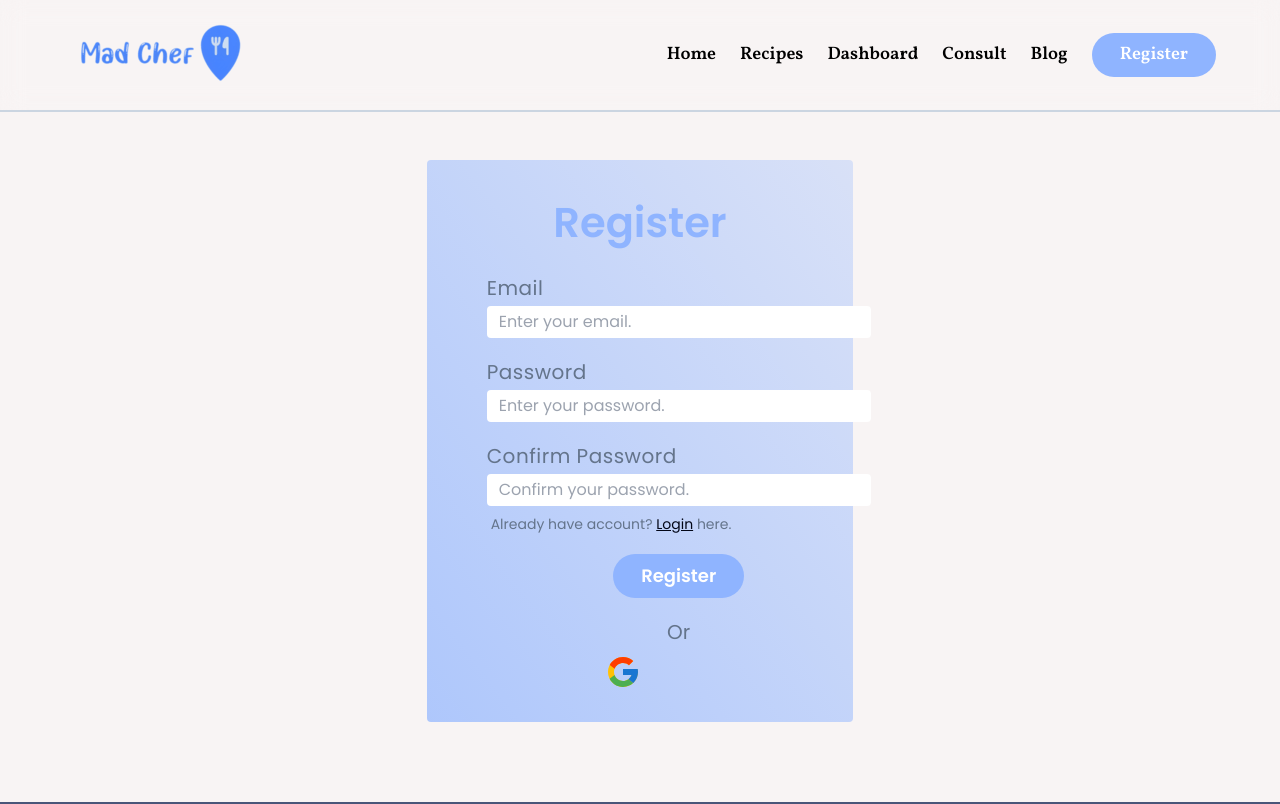
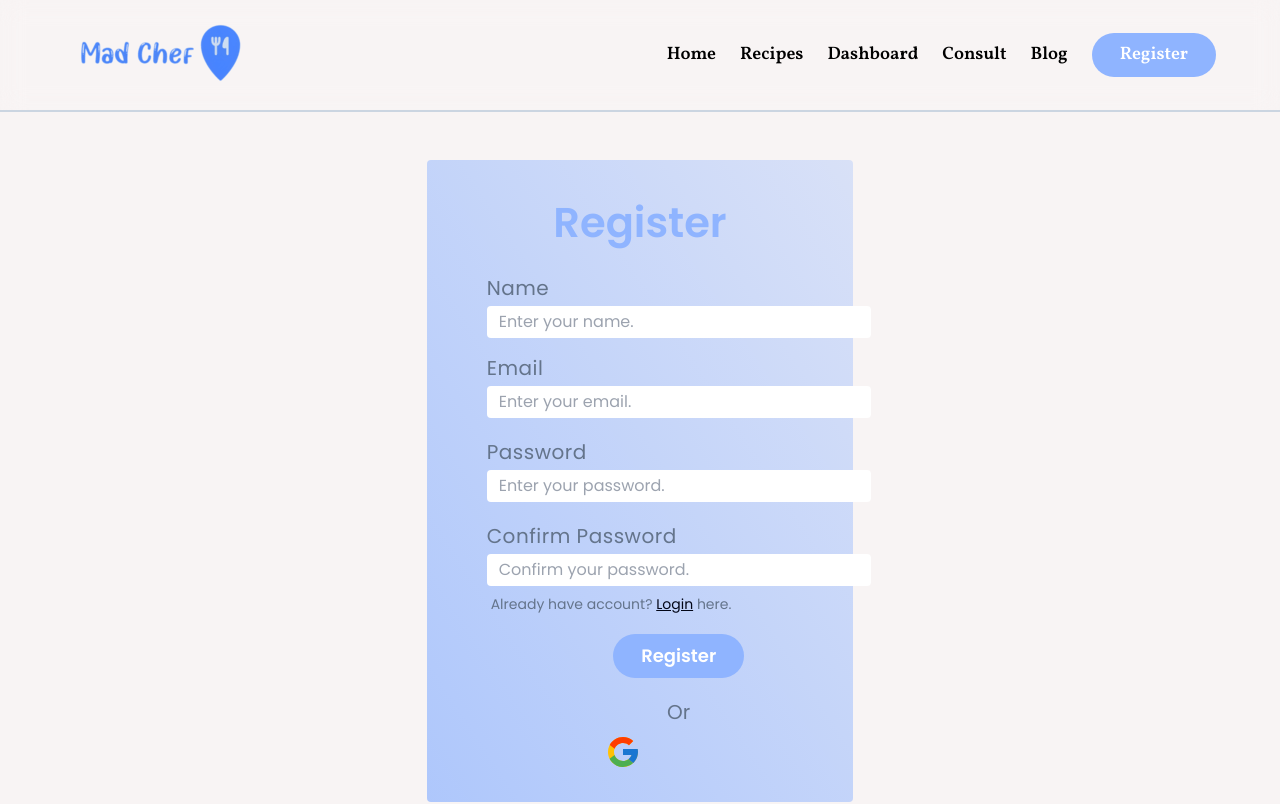
Before and after one commit to MohammadNaiem65/mad-chef-client, a React (Vite) app: page /register in a window 1280 px wide. Shown: the top 804 px of the page. Built offline with nearby package versions, Linux system fonts and the light colour scheme; some icons are missing.

Commit message:
Updated: added name field to the register form

```diff
--- a/src/pages/Register.jsx
+++ b/src/pages/Register.jsx
@@ -18,6 +18,7 @@ const PWD_REGEX = /^(?=.*[a-z])(?=.*[A-Z])(?=.*[0-9])(?=.*[!@#$%]).{8,24}$/;
 export default function Register() {
 	// local states
 	const [formData, setFormData] = useState({
+		name: '',
 		email: '',
 		password: '',
 		confirmPassword: '',
@@ -88,11 +89,35 @@ export default function Register() {
 			<form
 				className='w-10/12 md:w-fit mx-auto mt-6 md:mt-5 md:px-5'
 				onSubmit={handleSubmitForm}>
+				{/* Name */}
+				<>
+					<label
+						htmlFor='name'
+						className='md:text-xl block mb-1 tracking-wide'>
+						Name
+					</label>
+					<input
+						type='name'
+						id='name'
+						name='name'
+						placeholder='Enter your name.'
+						className='w-full px-3 py-1 text-sm md:text-base outline-Primary rounded'
+						value={formData.name}
+						onChange={(e) =>
+							setFormData((prev) => ({
+								...prev,
+								name: e.target.value,
+							}))
+						}
+						required
+					/>
+				</>
+
 				{/* Email */}
 				<>
 					<label
 						htmlFor='email'
-						className='md:text-xl block mb-1 tracking-wide'>
+						className='md:text-xl block mt-4 mb-1 tracking-wide'>
 						Email
 					</label>
 					<input
```
